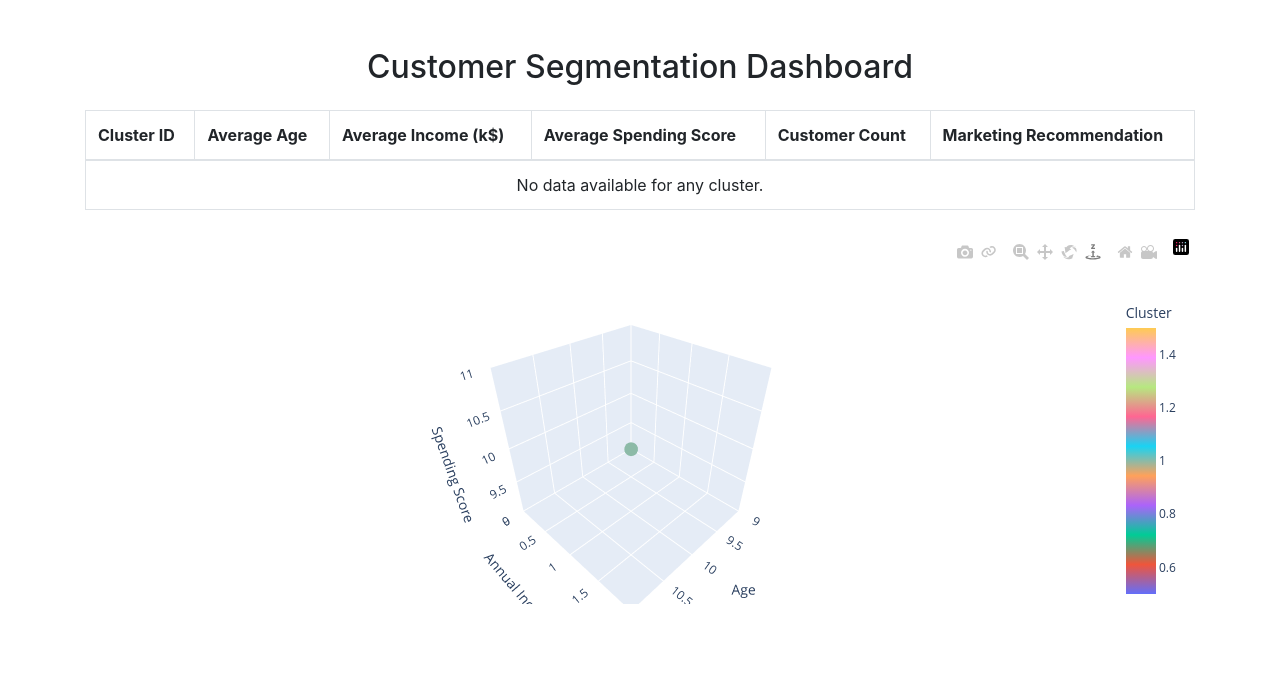
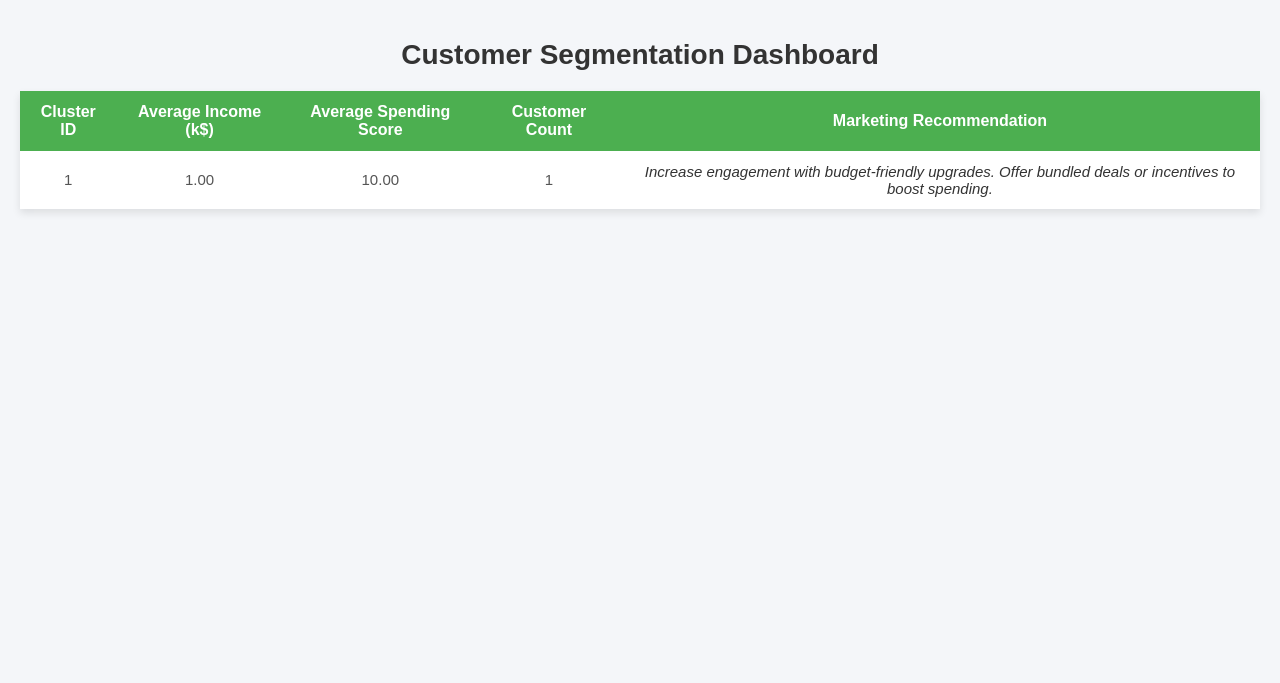
Before and after one commit to HarshalSaharia/CustomerSegmentationApp, a Django app: page /segment/ in a window 1280 px wide. Shown: the top 683 px of the page. Run offline with Django 5.2, Linux system fonts and the light colour scheme; tables that the repository leaves empty hold one stand-in row (values such as "Sample post"); some libraries are stand-ins or nearby versions.

Commit message:
Woriking model

```diff
--- a/segmentation_project/customer_segmentation/models.py
+++ b/segmentation_project/customer_segmentation/models.py
@@ -6,18 +6,22 @@ class CustomerData(models.Model):
     age = models.IntegerField()
     annual_income = models.FloatField()  # in thousands
     spending_score = models.IntegerField()
+    cluster_id = models.IntegerField(null=True, blank=True)
 
     def __str__(self):
         return f"{self.customer_id}: {self.gender}, Age: {self.age}"
 
 class ClusterResult(models.Model):
-    cluster_id = models.IntegerField()
+    cluster_id = models.IntegerField(unique=True)
     description = models.TextField()
-    customer = models.ForeignKey(CustomerData, on_delete=models.CASCADE)
+
+
 
     # New fields for average metrics
     avg_spending_score = models.FloatField(default=0.0)
     avg_annual_income = models.FloatField(default=0.0)
+    customer_count = models.IntegerField(default=0)
+    marketing_recommendation = models.TextField(blank=True, null=True)
 
     def __str__(self):
         return f"Cluster {self.cluster_id}: {self.description}"
--- a/segmentation_project/customer_segmentation/templates/customer_segmentation/dashboard.html
+++ b/segmentation_project/customer_segmentation/templates/customer_segmentation/dashboard.html
@@ -3,19 +3,83 @@
 <head>
     <meta charset="UTF-8">
     <meta name="viewport" content="width=device-width, initial-scale=1.0">
-    <link href="https://stackpath.bootstrapcdn.com/bootstrap/4.5.2/css/bootstrap.min.css" rel="stylesheet">
     <title>Customer Segmentation Dashboard</title>
+    <style>
+        body {
+            font-family: Arial, sans-serif;
+            background-color: #f4f6f9;
+            margin: 0;
+            padding: 20px;
+        }
+
+        h1 {
+            text-align: center;
+            color: #333;
+            font-size: 28px;
+            margin-bottom: 20px;
+        }
+
+        table {
+            width: 100%;
+            border-collapse: collapse;
+            margin: 0 auto;
+            box-shadow: 0 4px 8px rgba(0, 0, 0, 0.1);
+            background-color: #fff;
+        }
+
+        th, td {
+            padding: 12px;
+            text-align: center;
+        }
+
+        thead th {
+            background-color: #4CAF50;
+            color: white;
+            font-weight: bold;
+            font-size: 16px;
+        }
+
+        tbody tr:nth-child(even) {
+            background-color: #f9f9f9;
+        }
+
+        tbody tr:nth-child(odd) {
+            background-color: #fff;
+        }
+
+        tbody tr:hover {
+            background-color: #f1f1f1;
+        }
+
+        td {
+            font-size: 15px;
+            color: #555;
+        }
+
+        .recommendation {
+            font-style: italic;
+            color: #333;
+        }
+
+        .debug {
+            margin-top: 20px;
+            background-color: #fafafa;
+            border: 1px solid #ddd;
+            padding: 10px;
+            font-size: 14px;
+            color: #666;
+            border-radius: 4px;
+            overflow-wrap: break-word;
+        }
+    </style>
 </head>
 <body>
-    <div class="container mt-5">
-        <h2 class="text-center">Customer Segmentation Dashboard</h2>
+    <h1>Customer Segmentation Dashboard</h1>
 
-        <!-- Cluster Summary Table -->
-        <table class="table table-bordered mt-4">
+    <table>
         <thead>
             <tr>
                 <th>Cluster ID</th>
-                    <th>Average Age</th>
                 <th>Average Income (k$)</th>
                 <th>Average Spending Score</th>
                 <th>Customer Count</th>
@@ -23,33 +87,36 @@
             </tr>
         </thead>
         <tbody>
-                {% for cluster_id, summary in cluster_summaries.items %}
+            {% for cluster_id, metrics in avg_metrics.items %}
                 <tr>
                     <td>{{ cluster_id }}</td>
-                    <td>{{ summary.average_age }}</td>
-                    <td>${{ summary.average_income }}</td>
-                    <td>{{ summary.average_spending_score }}</td>
-                    <td>{{ summary.customer_count }}</td>
-                    <td>{{ summary.marketing_recommendation }}</td>
+                    <td>{{ metrics.avg_income|floatformat:2 }}</td>
+                    <td>{{ metrics.avg_spending|floatformat:2 }}</td>
+                    <td>{{ metrics.customer_count }}</td>
+                    <td class="recommendation">
+                        {% if cluster_id == 4 %}
+                            Focus on cost-effective offerings. Emphasize value-for-money promotions with discounts and loyalty rewards.
+                        {% elif cluster_id == 1 %}
+                            Increase engagement with budget-friendly upgrades. Offer bundled deals or incentives to boost spending.
+                        {% elif cluster_id == 2 %}
+                            Introduce aspirational products and limited-time promotions. Drive urgency to promote accessible upgrades.
+                        {% elif cluster_id == 3 %}
+                            Promote premium products and exclusive services. Target customers with luxury and high-quality offerings.
+                        {% elif cluster_id == 0 %}
+                            Engage with personalized, value-driven offers. Highlight long-term value and unique product benefits.
+                        {% else %}
+                            Target based on cluster preferences.
+                        {% endif %}
+                    </td>
                 </tr>
             {% empty %}
                 <tr>
-                    <td colspan="6" class="text-center">No data available for any cluster.</td>
+                    <td colspan="5">No data available for any cluster.</td>
                 </tr>
             {% endfor %}
         </tbody>
     </table>
 
-        <!-- 3D Cluster Graph -->
-        <div id="cluster-graph" class="mt-4">
-            {{ plot_html|safe }}
-        </div>
-    </div>
 
-    <!-- Optional JavaScript; choose one of the two! -->
-    <!-- Option 1: jQuery and Bootstrap Bundle (includes Popper) -->
-    <script src="https://code.jquery.com/jquery-3.5.1.slim.min.js"></script>
-    <script src="https://cdn.jsdelivr.net/npm/@popperjs/core@2.9.2/dist/umd/popper.min.js"></script>
-    <script src="https://stackpath.bootstrapcdn.com/bootstrap/4.5.2/js/bootstrap.min.js"></script>
 </body>
 </html>
--- a/segmentation_project/customer_segmentation/views.py
+++ b/segmentation_project/customer_segmentation/views.py
@@ -5,7 +5,6 @@ from .clustering import kmeans_clustering
 import pandas as pd
 import numpy as np
 import plotly.express as px
-import json
 
 # View for uploading data
 def upload_data(request):
@@ -13,12 +12,13 @@ def upload_data(request):
         form = CSVUploadForm(request.POST, request.FILES)
         if form.is_valid():
             csv_file = form.cleaned_data['file']
-            # Read CSV using Pandas
             data = pd.read_csv(csv_file)
-            # Save each row to CustomerData model
+            if data['CustomerID'].duplicated().any():
+                form.add_error('file', 'The uploaded CSV contains duplicate CustomerIDs.')
+                return render(request, 'customer_segmentation/upload.html', {'form': form})
+
             for _, row in data.iterrows():
                 customer_id = row['CustomerID']
-                # Check if the customer already exists
                 customer, created = CustomerData.objects.get_or_create(
                     customer_id=customer_id,
                     defaults={
@@ -28,60 +28,74 @@ def upload_data(request):
                         'spending_score': row['Spending Score (1-100)']
                     }
                 )
-                # If the customer was not created, you can decide to update or skip
                 if not created:
-                    # Optionally update existing record
                     customer.gender = row['Gender']
                     customer.age = row['Age']
                     customer.annual_income = row['Annual Income (k$)']
                     customer.spending_score = row['Spending Score (1-100)']
                     customer.save()
-            # Redirect to dashboard after upload
+
+            # Perform clustering after saving CustomerData
+            kmeans_clustering(n_clusters=5)
+
+            # Check number of clusters created
+            cluster_count = ClusterResult.objects.count()
+            print(f"Number of clusters created: {cluster_count}")
+
+            clusters = ClusterResult.objects.all()
+            print("Cluster results:")
+            for cluster in clusters:
+                print(cluster)
+
             return redirect('segment')
     else:
         form = CSVUploadForm()
     return render(request, 'customer_segmentation/upload.html', {'form': form})
 
 
+# Test function to validate the clustering
+def test():
+    # Simple test to ensure clustering results exist
+    clusters = ClusterResult.objects.all()
+    if clusters.exists():
+        print("Test passed: Clusters exist.")
+    else:
+        print("Test failed: No clusters found.")
+
+
+# View for customer segmentation dashboard
 # View for customer segmentation dashboard
 def segment_customers(request):
     # Get customer data and clusters
     customer_data = CustomerData.objects.all()
     clusters = ClusterResult.objects.all()
 
-    # Debugging output
-    print(f'Number of customers: {customer_data.count()}')
-    print(f'Number of clusters: {clusters.count()}')
+    # Prepare cluster assignments for each customer
+    customer_cluster_ids = [c.cluster_id for c in customer_data]  # Ensure CustomerData has cluster_id
 
-    # Prepare data for visualization
-    if not customer_data or not clusters:
-        return render(request, 'customer_segmentation/dashboard.html', {'error': 'No data available for segmentation.'})
+    # Create the DataFrame with correct lengths
+    data = np.array([(c.age, c.annual_income, c.spending_score) for c in customer_data])
+    df = pd.DataFrame(data, columns=['Age', 'Annual Income', 'Spending Score'])
+    df['Cluster'] = customer_cluster_ids  # Assigns a cluster ID for each customer
 
-    # Prepare the data for Plotly
-    data = np.array([(c.age, c.annual_income, c.spending_score) for c in customer_data])
-    cluster_ids = [cluster.cluster_id for cluster in clusters]
-
-    # Create a DataFrame for Plotly
-    df = pd.DataFrame(data, columns=['Age', 'Annual Income', 'Spending Score'])
-
-    # Ensure the lengths match
-    if len(cluster_ids) != len(df):
-        return render(request, 'customer_segmentation/dashboard.html', {'error': 'Cluster IDs do not match customer data.'})
-
-    df['Cluster'] = cluster_ids
-
-    # Define a color palette
-    color_map = px.colors.qualitative.Plotly
-    fig = px.scatter_3d(df, x='Age', y='Annual Income', z='Spending Score', color='Cluster',
-                         color_continuous_scale=color_map)
-
-    # Convert plot to HTML
+    # Prepare Plotly figure
+    fig = px.scatter_3d(df, x='Age', y='Annual Income', z='Spending Score', color='Cluster', color_continuous_scale=px.colors.qualitative.Plotly)
     plot_html = fig.to_html(full_html=False)
 
     # Prepare average metrics for display
-    avg_metrics = {cluster.cluster_id: {'avg_income': cluster.avg_annual_income, 'avg_spending': cluster.avg_spending_score} for cluster in clusters}
+    avg_metrics = {
+        cluster.cluster_id: {
+            'avg_income': cluster.avg_annual_income,
+            'avg_spending': cluster.avg_spending_score,
+            'customer_count': cluster.customer_count,
+            'marketing_recommendation': cluster.marketing_recommendation
+        }
+        for cluster in clusters
+    }
 
-    # Prepare context for rendering
+    # Debugging output
+    print("avg_metrics dictionary passed to template:", avg_metrics)
+
     context = {
         'avg_metrics': avg_metrics,
         'plot_html': plot_html,
```
Also changed, not shown: segmentation_project/customer_segmentation/clustering.py (+29 -17 lines), segmentation_project/customer_segmentation/migrations/0001_initial.py, segmentation_project/customer_segmentation/migrations/0002_customerdata_cluster_id.py (added). Lines whose indentation alone changed are shown as unchanged.
